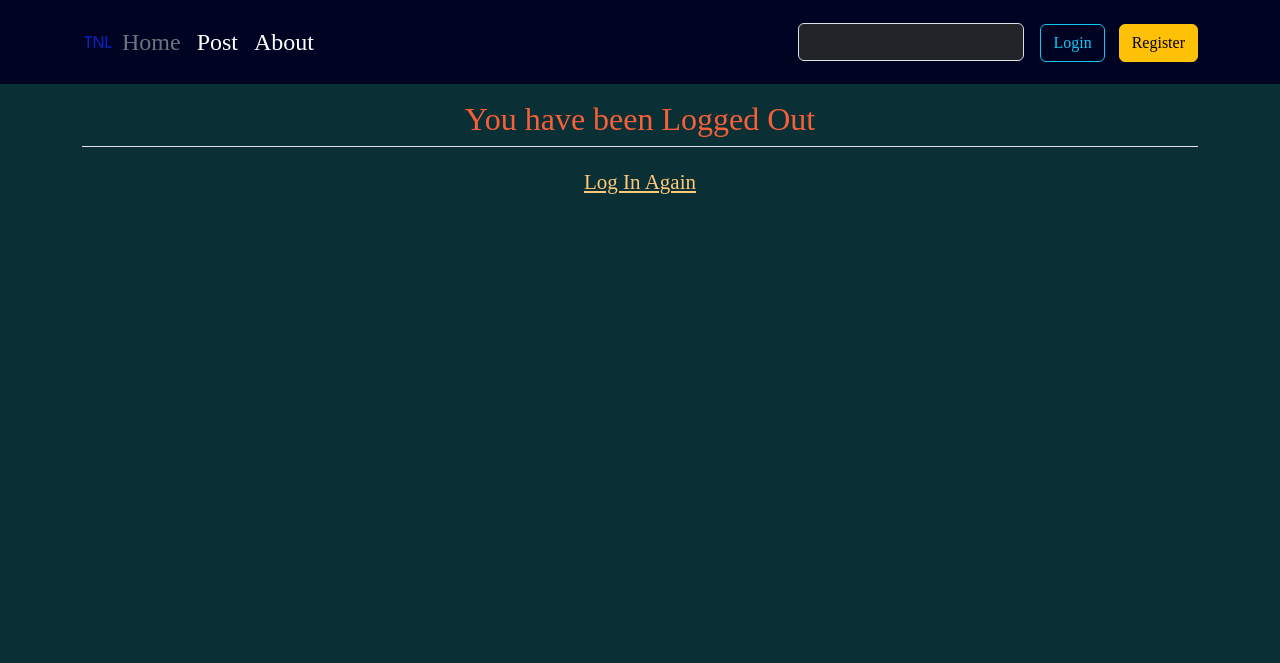
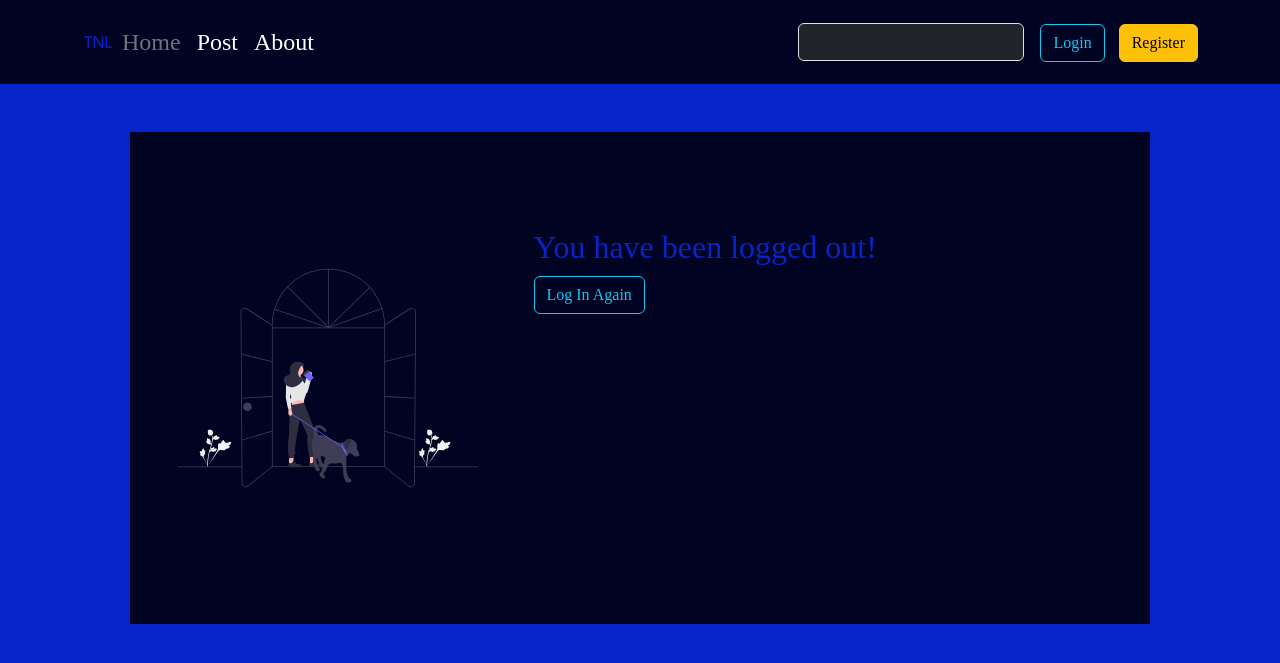
Before and after one commit to Flokots/thenight-loop, a Django app: page /logout/ in a window 1280 px wide. Shown: the top 663 px of the page. Run offline with Django 4.2, Linux system fonts and the light colour scheme; parts of the project's set-up code (start-up, migrations or seed data) failed here and were passed over; some libraries are stand-ins or nearby versions; some web fonts are replaced.

Commit message:
style logout page

```diff
--- a/static/css/main.css
+++ b/static/css/main.css
@@ -144,3 +144,15 @@ body {
   border-color: #0624C8;
   transition: 0.7s;
 }
+
+/* Logout Page */
+.lo-body {
+  background-color: #0624C8;
+}
+
+.darker-div {
+  background-color: #010322;
+  margin: 2em;
+  color:#0624C8;
+  padding: 2em;
+}
--- a/users/templates/users/logout.html
+++ b/users/templates/users/logout.html
@@ -2,14 +2,23 @@
 
 {% block content %}
 {{block.super}}
-<body style="color: #f56038; background-color: #0a2f35;">
+
+<body class="lo-body">
     <div class="container">
-        <h2 class="pt-3 text-center">You have been Logged Out </h2>
-        <div class="border-top pt-3 mb-4  text-center">
-            <small class="text-muted">
-             <a clas="ml-2" href="{% url 'login' %}" style="color:#ffca7a;"> Log In Again</a>
-            </small>
-         </div>
+        <div class="darker-div">
+            <div class="row py-lg-5">
+                <div class="col-3">
+                    <img src="../../../static/assets/site-images/logout.svg" alt="logout"
+                        style="height: 300px; width: 300px">
+                </div>
+                <div class="col-lg-6 col-md-8 mx-auto">
+                    <h2>You have been logged out!</h2>
+                    <div>
+                        <a class="ml-2 btn btn-outline-info" href="{% url 'login' %}"> Log In Again</a>
+                    </div>
+                 </div>
+            </div>
+        </div>
     </div>
 </body>
 
```
Also changed, not shown: static/assets/site-images/login.svg (added), static/assets/site-images/logout.svg (added).
